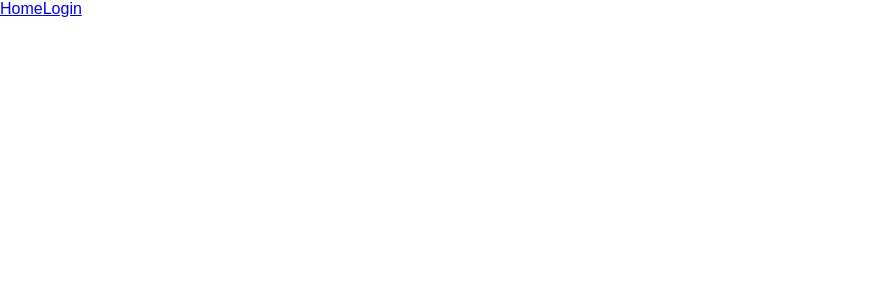
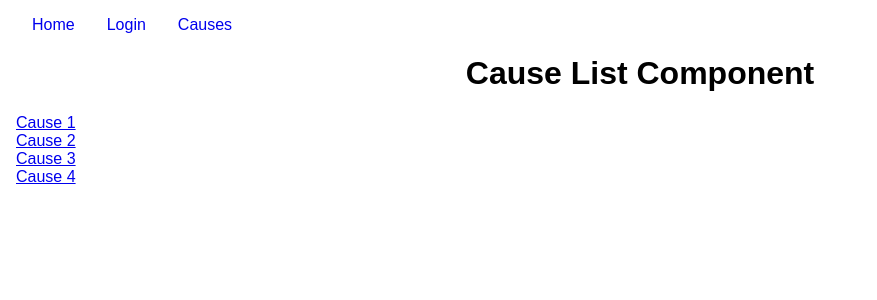
Before and after one commit to Generosity-Market/front_end_POC, a React (Create React App) app: page /causes in a window 1280 px wide. Shown: the top 300 px of the page, without its empty margins (0-877 px from the left). Built offline with nearby package versions, Linux system fonts and the light colour scheme.

Commit message:
added causeList and Campaign components. Added links for them to the navigation bar for now.

```diff
--- a/src/components/BaseLayout.js
+++ b/src/components/BaseLayout.js
@@ -4,12 +4,25 @@ import { Link } from 'react-router-dom';
 export default class BaseLayout extends Component {
 
   render() {
+
+    let navStyle = {
+      padding: '1rem',
+    }
+
+    let linkStyle = {
+      textDecoration: 'none',
+      padding: '1rem'
+    }
+
     return (
-      <div className="Baselayout">
-        <Link to="/">Home</Link>
-        <Link to="/login">Login</Link>
+      <div className="Baselayout" style={navStyle}>
+        <Link to="/" style={linkStyle}>Home</Link>
+        <Link to="/login" style={linkStyle}>Login</Link>
+        <Link to="/causes" style={linkStyle}>Causes</Link>
+
         {this.props.children}
+
       </div>
     )
   }
-}
+};
--- /dev/null
+++ b/src/components/Campaign.js
@@ -0,0 +1,13 @@
+import React, { Component } from 'react';
+
+export default class Campaign extends Component {
+
+  render() {
+    return (
+      <div className="Campaign">
+        <h1 style={{textAlign: 'center'}}>Campaign Component</h1>
+        <p>Campaign details</p>
+      </div>
+    )
+  }
+};
--- /dev/null
+++ b/src/components/CauseList.js
@@ -0,0 +1,31 @@
+import React, { Component } from 'react';
+import { Link } from 'react-router-dom';
+
+export default class CauseList extends Component {
+
+  render() {
+    return (
+      <div className="CauseList">
+
+        <h1 style={{textAlign: 'center'}}>Cause List Component</h1>
+
+        <div>
+          <Link to='/causes/1'>Cause 1</Link>
+        </div>
+
+        <div>
+          <Link to='/causes/2'>Cause 2</Link>
+        </div>
+
+        <div>
+          <Link to='/causes/3'>Cause 3</Link>
+        </div>
+
+        <div>
+          <Link to='/causes/4'>Cause 4</Link>
+        </div>
+
+      </div>
+    )
+  }
+};
--- a/src/index.js
+++ b/src/index.js
@@ -14,6 +14,8 @@ import { BrowserRouter, Switch, Route } from 'react-router-dom';
 // importing components and containers
 import BaseLayout from './components/BaseLayout';
 import Login from './components/Login';
+import Campaign from './components/Campaign';
+import CauseList from './components/CauseList';
 
 // const store = createStore(
 //     reducers,
@@ -28,6 +30,8 @@ ReactDOM.render(
       <Switch>
         <Route exact path='/' component={App} />
         <Route path='/login' component={Login} />
+        <Route path='/causes/:id' component={Campaign} />
+        <Route path='/causes' component={CauseList} />
       </Switch>
     </BaseLayout>
   </BrowserRouter>
```
